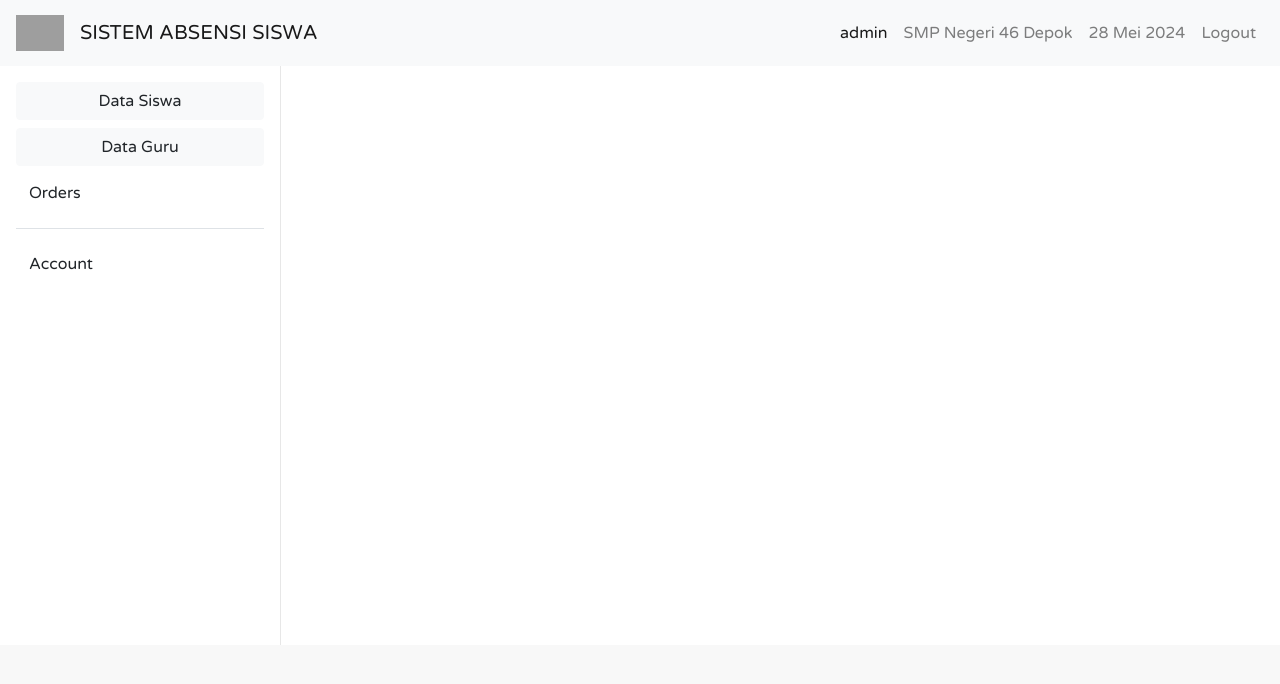
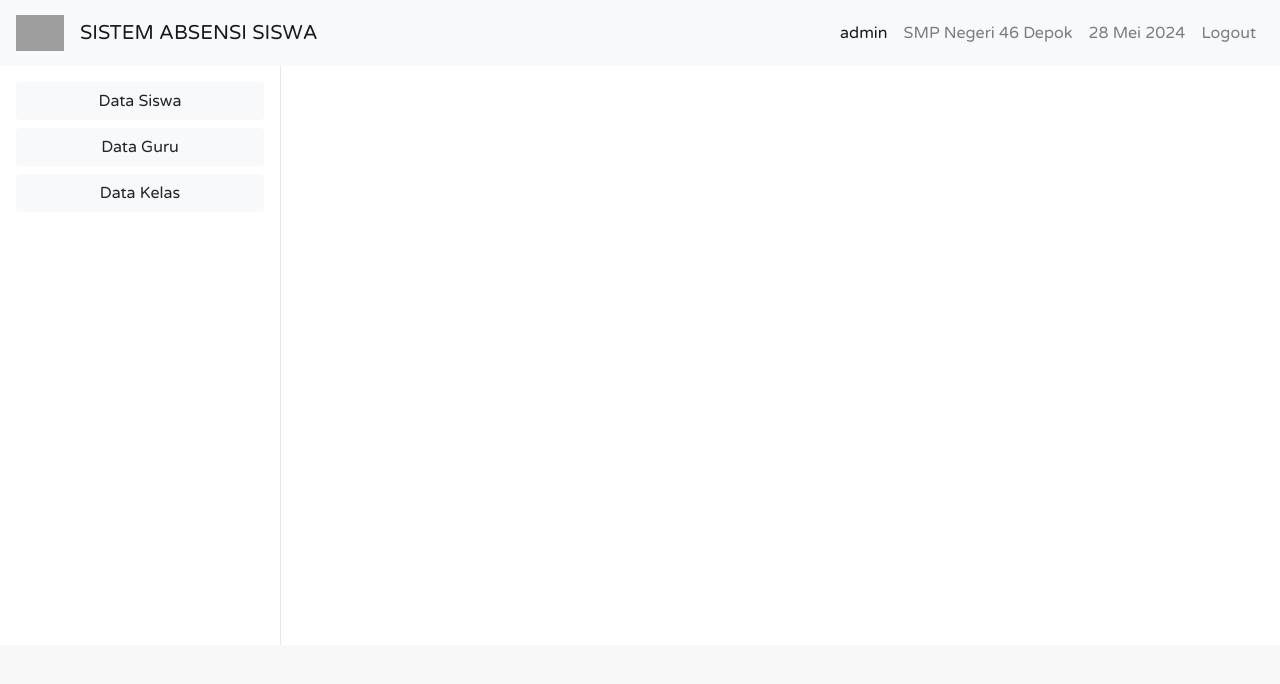
Before and after one commit to alaikhaikal951/sistem-absensi-sekolah, a PHP site: page /tcpdf/media.php?module=2 in a window 1280 px wide. Shown: the top 684 px of the page. Run offline with PHP 8.4, Linux system fonts and the light colour scheme; a user stored in the database is signed in; data comes from the database, SQL or seed files in the repository; some web fonts are replaced; grey boxes are pictures that could not be loaded.

Commit message:
feat: add data kelas button and pages

```diff
--- a/media.php
+++ b/media.php
@@ -147,7 +147,9 @@ if (!empty($_SESSION['nama'])) {
             <!-- side nav -->
             <div class="flex-shrink-0 p-3 bg-white" style="width: 280px;">
                 <ul class="list-unstyled ps-0">
+
                     <?php if ($level == 'admin') { ?>
+
                         <li class="mb-2">
                             <button class="btn btn-light rounded collapsed w-100" data-toggle="collapse" data-target="#home-collapse" aria-expanded="false">
                                 Data Siswa
@@ -170,36 +172,20 @@ if (!empty($_SESSION['nama'])) {
                                 </ul>
                             </div>
                         </li>
+                        <li class="mb-2">
+                            <button class="btn btn-light rounded collapsed w-100" data-toggle="collapse" data-target="#data-kelas-collapse" aria-expanded="false">
+                                Data Kelas
+                            </button>
+                            <div class="collapse mt-2 ml-3" id="data-kelas-collapse">
+                                <ul class="btn-toggle-nav list-unstyled fw-normal pb-1 small">
+                                    <li><a href="media.php?module=input_kelas&act=input" class="link-dark rounded mb-3">Input Data</a></li>
+                                    <li><a href="media.php?module=kelas" class="link-dark rounded">Lihat Data</a></li>
+                                </ul>
+                            </div>
+                        </li>
 
                     <?php } ?>
 
-                    <li class="mb-1">
-                        <button class="btn btn-toggle align-items-center rounded collapsed" data-bs-toggle="collapse" data-bs-target="#orders-collapse" aria-expanded="false">
-                            Orders
-                        </button>
-                        <div class="collapse" id="orders-collapse">
-                            <ul class="btn-toggle-nav list-unstyled fw-normal pb-1 small">
-                                <li><a href="#" class="link-dark rounded">New</a></li>
-                                <li><a href="#" class="link-dark rounded">Processed</a></li>
-                                <li><a href="#" class="link-dark rounded">Shipped</a></li>
-                                <li><a href="#" class="link-dark rounded">Returned</a></li>
-                            </ul>
-                        </div>
-                    </li>
-                    <li class="border-top my-3"></li>
-                    <li class="mb-1">
-                        <button class="btn btn-toggle align-items-center rounded collapsed" data-bs-toggle="collapse" data-bs-target="#account-collapse" aria-expanded="false">
-                            Account
-                        </button>
-                        <div class="collapse" id="account-collapse">
-                            <ul class="btn-toggle-nav list-unstyled fw-normal pb-1 small">
-                                <li><a href="#" class="link-dark rounded">New...</a></li>
-                                <li><a href="#" class="link-dark rounded">Profile</a></li>
-                                <li><a href="#" class="link-dark rounded">Settings</a></li>
-                                <li><a href="#" class="link-dark rounded">Sign out</a></li>
-                            </ul>
-                        </div>
-                    </li>
                 </ul>
             </div>
 
```
